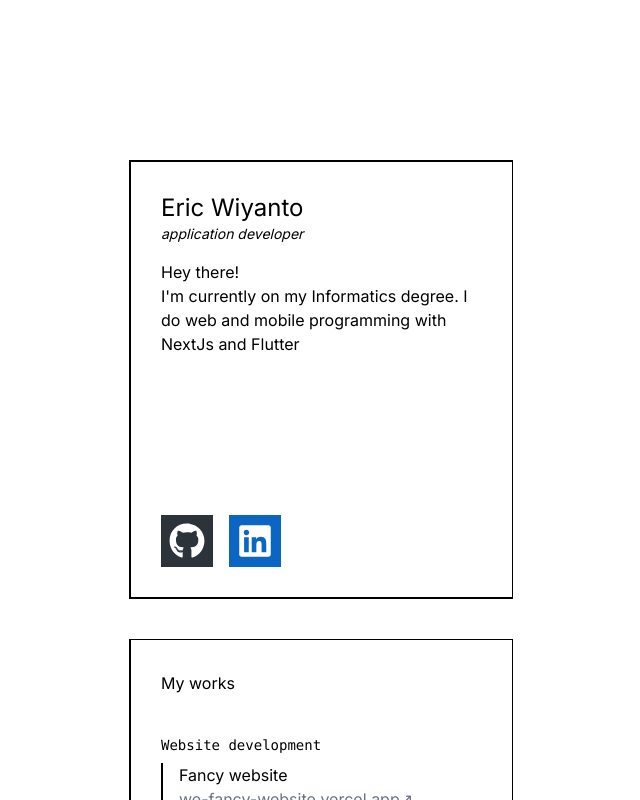
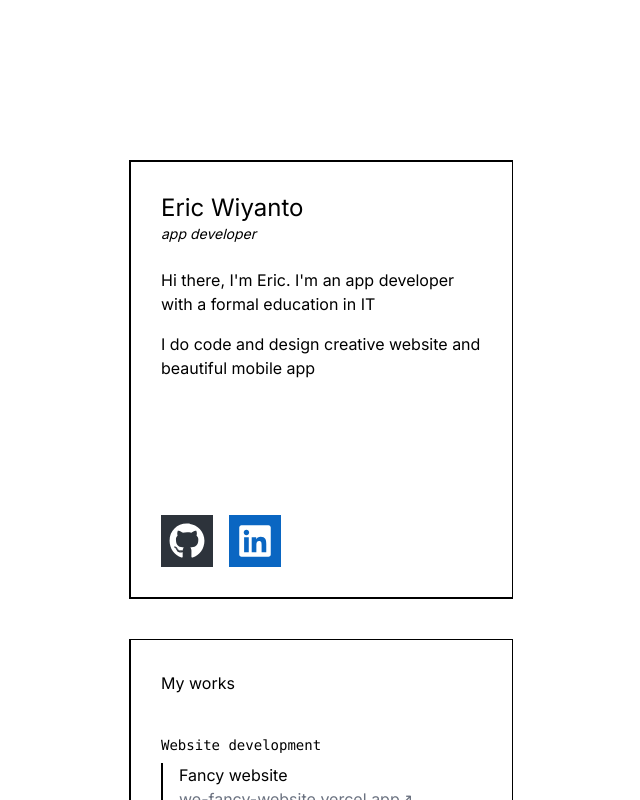
Before and after one commit to wiyantoeric/portfolio, a Next.js app: page / in a window 1280 px wide. Shown: the top 800 px of the page, without its empty margins (319-959 px from the left). Built offline with nearby package versions, Linux system fonts and the light colour scheme.

Commit message:
feat: update content

```diff
--- a/src/components/ProfileCard.jsx
+++ b/src/components/ProfileCard.jsx
@@ -24,12 +24,14 @@ function ProfileCard() {
         className="flex flex-col justify-start"
       >
         <p className="text-2xl">Eric Wiyanto</p>
-        <p className="text-sm italic">application developer</p>
-        <p className="my-4 whitespace-pre-line">
-          {
-            "Hey there!\n I'm currently on my Informatics degree. I do web and mobile programming with NextJs and Flutter"
-          }
-        </p>
+        <p className="text-sm italic">app developer</p>
+        <div className="mt-6 space-y-4">
+          <p>
+            Hi there, I&apos;m Eric. I&apos;m an app developer with a formal
+            education in IT
+          </p>
+          <p>I do code and design creative website and beautiful mobile app</p>
+        </div>
       </motion.div>
 
       <motion.div
```
